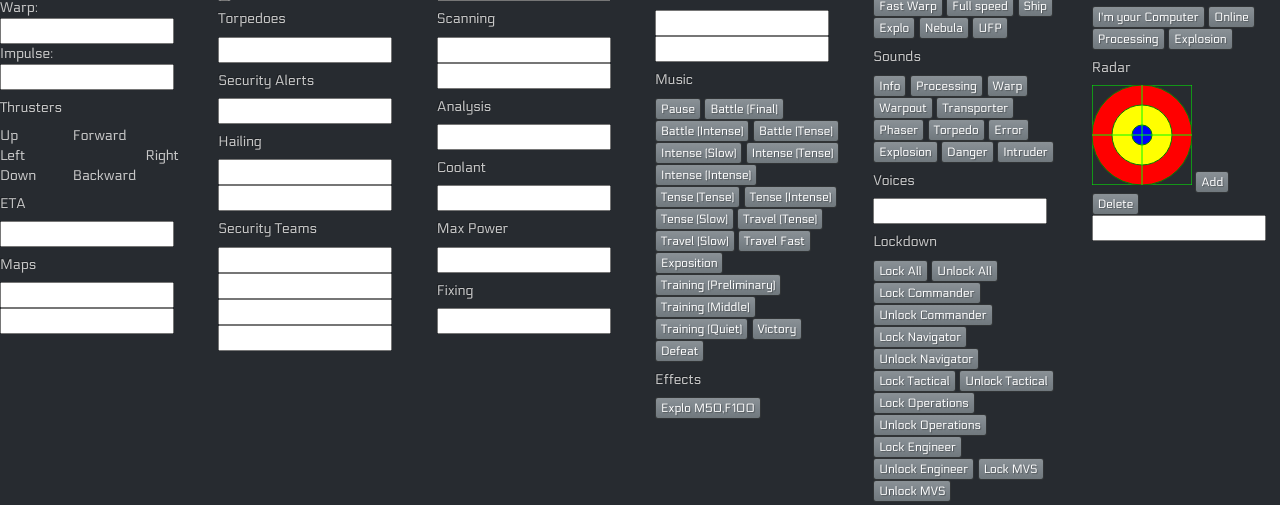
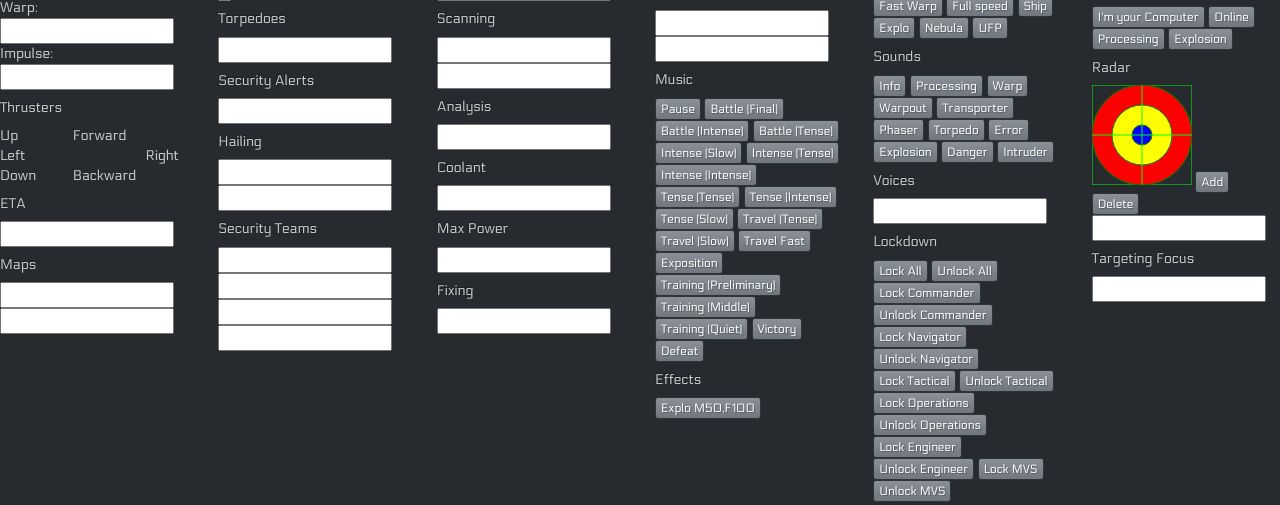
Before and after one commit to jextrevor/spaceserver, a Flask app: template templates/fd.html in a window 1280 px wide. Shown: the part 272-777 px from the top of the page. Run offline with Flask 2, Linux system fonts and the light colour scheme; the template is opened without the code that fills it, so the values that code supplies are empty; some libraries are stand-ins or nearby versions.

Commit message:
Update fd.html

```diff
--- a/templates/fd.html
+++ b/templates/fd.html
@@ -247,6 +247,8 @@ Commands
 <button class="btn btn-xs btn-primary" accesskey="\" onclick="startadd()">Add</button>
 <button class="btn btn-xs btn-primary" onclick="startdel()">Delete</button><br />
 <input type="text" id="radarname" />
+<h5>Targeting Focus</h5>
+<input type="text" id="focus" onchange="emit('update',{'probing':document.getElementById('probing').value})"/>
 </div>
 </div>
 </body>
```
